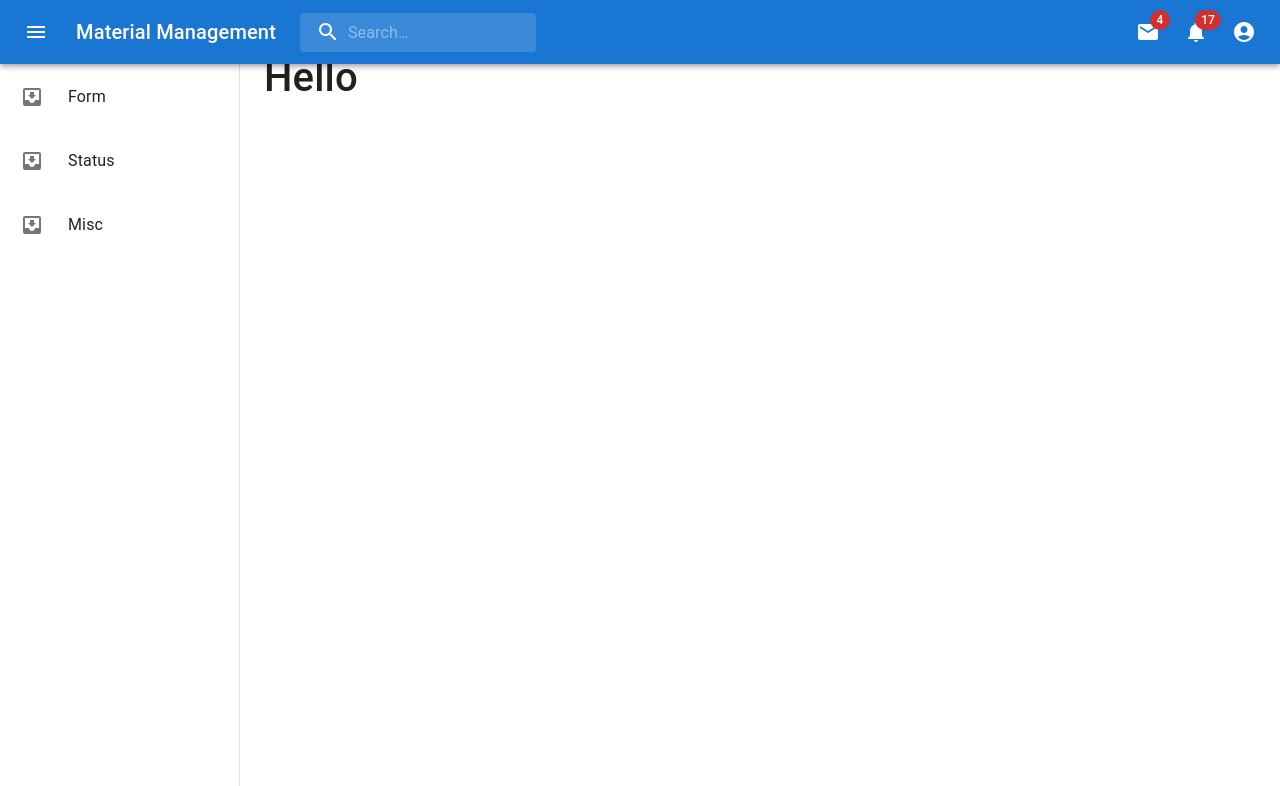
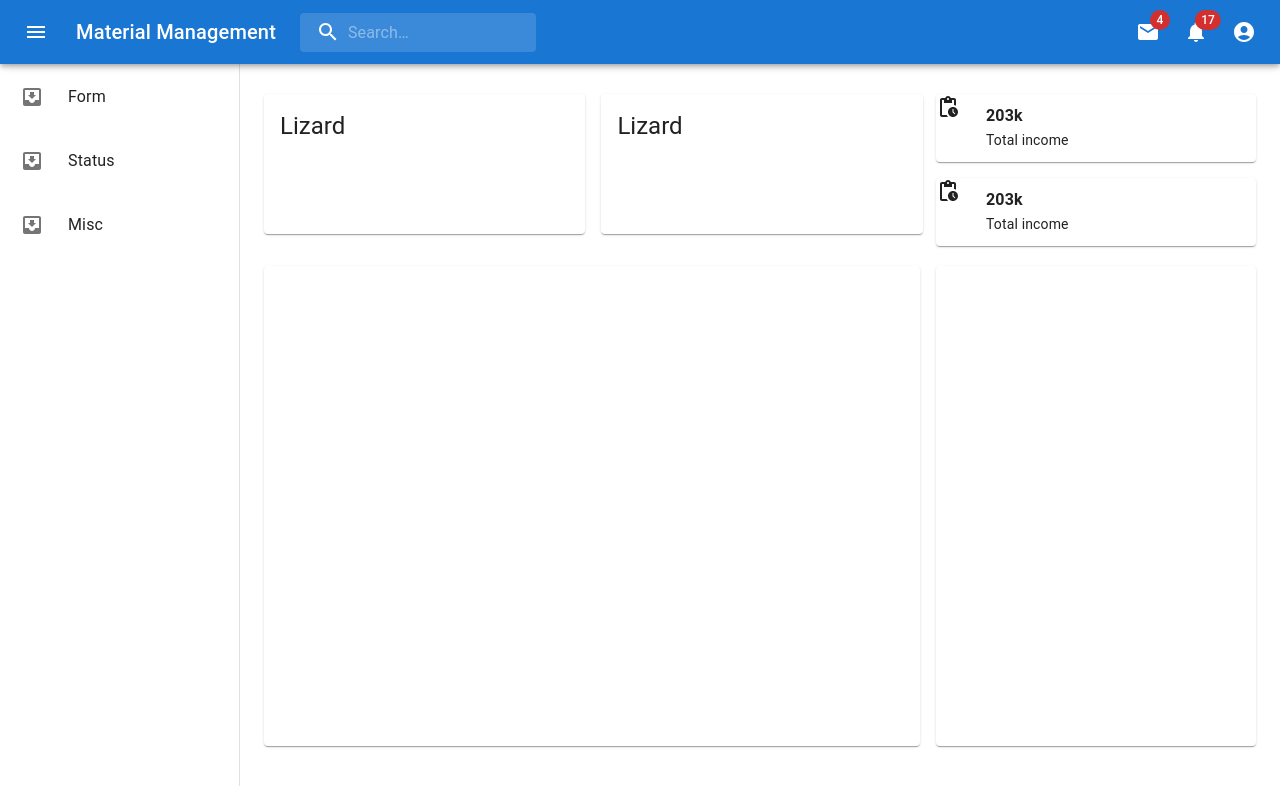
Before and after one commit to Kanishk-Kumar24/prashikshan, a React (Vite) app: page / in a window 1280 px wide. Shown: the top 786 px of the page. Built offline with nearby package versions, Linux system fonts and the light colour scheme.

Commit message:
cards added to homepage

```diff
--- a/src/components/Home.tsx
+++ b/src/components/Home.tsx
@@ -1,16 +1,84 @@
 import Navbar from "./Navbar";
 import Box from "@mui/material/Box";
 import Nav from "./Nav";
+import Card from "@mui/material/Card";
+import CardContent from "@mui/material/CardContent";
+import Typography from "@mui/material/Typography";
+import Stack from "@mui/material/Stack";
+import Grid from "@mui/material/Grid";
+import "../dash.css";
+import PendingActionsIcon from '@mui/icons-material/PendingActions';
 
 const Home = () => {
   return (
     <>
       <Nav />
-      <Box height={30} />
+      <Box height={70} />
       <Box sx={{ display: "flex" }}>
         <Navbar />
         <Box component="main" sx={{ flexGrow: 1, p: 3 }}>
-          <h1>Hello</h1>
+          <Grid container spacing={2}>
+            <Grid item xs={8}>
+              <Stack direction="row" spacing={2}>
+                <Card sx={{minWidth: 49 + "%", height: 140}}>
+                  <CardContent>
+                    <Typography gutterBottom variant="h5" component="div">
+                      Lizard
+                    </Typography>
+
+                  </CardContent>
+                </Card>
+
+                <Card sx={{minWidth: 49 + "%", height: 140}}>
+                  <CardContent>
+                    <Typography gutterBottom variant="h5" component="div">
+                      Lizard
+                    </Typography>
+
+                  </CardContent>
+                </Card>
+              </Stack>
+            </Grid>
+            <Grid item xs={4}>
+              <Stack spacing={2}>
+                <Card sx={{ maxWidth: 345 }}>
+
+                  <Stack spacing={2} direction={"row"}>
+                    <div className="iconstyle"><PendingActionsIcon/></div>
+                   <div className="paddingall">
+                     <span className="pricetitle">203k</span><br/>
+                     <span className="pricesubtitle">Total income</span>
+                   </div>
+                   </Stack>
+
+                </Card>
+                <Card sx={{ maxWidth: 345 }}>
+
+                  <Stack spacing={2} direction={"row"}>
+                    <div className="iconstyle"><PendingActionsIcon/></div>
+                   <div className="paddingall">
+                     <span className="pricetitle">203k</span><br/>
+                     <span className="pricesubtitle">Total income</span>
+                   </div>
+                   </Stack>
+
+                </Card>
+              </Stack>
+            </Grid>
+          </Grid>
+          <Box height={20} />
+          <Grid container spacing={2}>
+            <Grid item xs={8}>
+              <Card sx={{ height: 60 + "vh" }}>
+                <CardContent></CardContent>
+              </Card>
+            </Grid>
+            <Grid item xs={4}>
+              <Card sx={{height: 60 + "vh" }}>
+                <CardContent></CardContent>
+              </Card>
+            </Grid>
+          </Grid>
         </Box>
       </Box>
     </>
--- /dev/null
+++ b/src/dash.css
@@ -0,0 +1,13 @@
+.paddingall{
+    padding: 10px 10px 10px 10px;
+}
+.pricetitle{
+    font-weight: 600;
+}
+.pricesubtitle{
+    font-size: 14px;
+}
+.iconstyle{
+    margin-top: 20px;
+    margin-left: 20px;
+}
```
